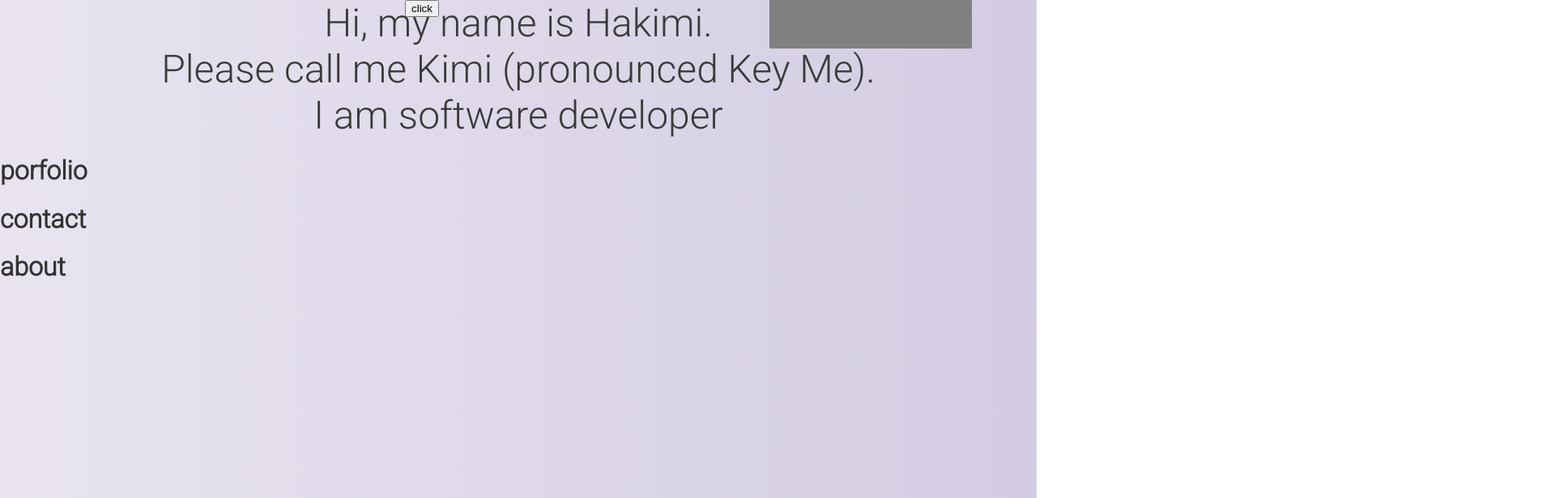
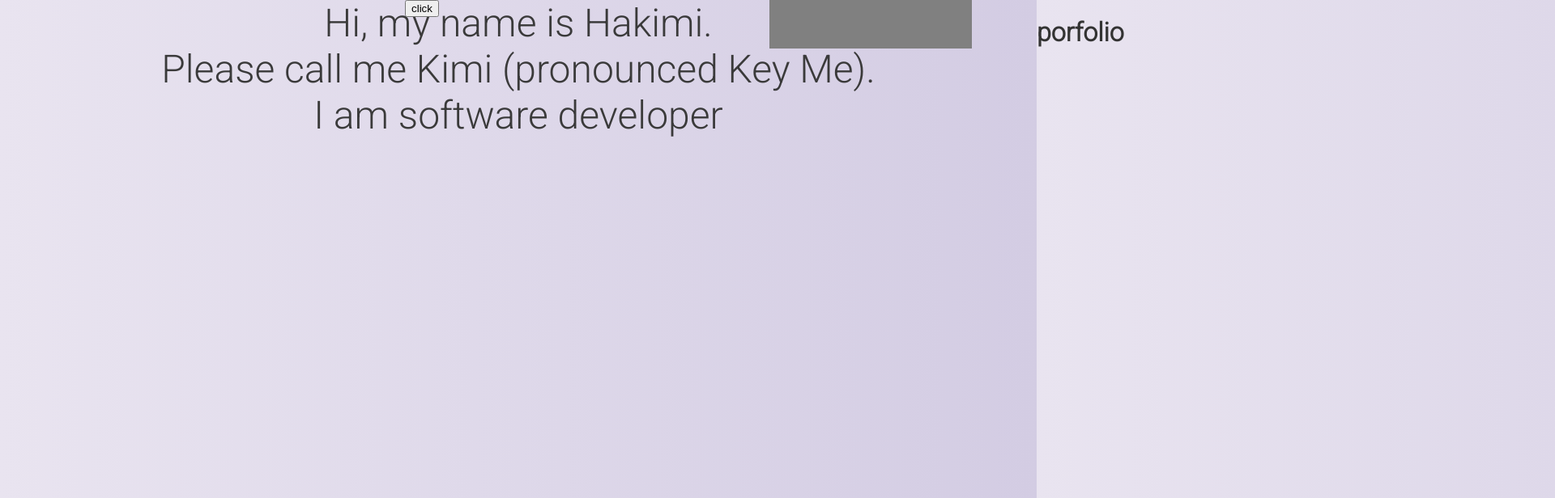
Before and after one commit to hakimihamzan/portfolio-pro, a Svelte app: page / in a window 1280 px wide. Shown: the top 616 px of the page at 81% size, 1920 px wide, since content can reach past the window. Built offline with nearby package versions, Linux system fonts and the light colour scheme.

Commit message:
night code paused

```diff
--- a/public/global.css
+++ b/public/global.css
@@ -6,6 +6,9 @@ body {
   /* overflow-y: hidden; */
   box-sizing: border-box;
   font-family: "Roboto";
+  background: #d3cce3;
+  background: -webkit-linear-gradient(to right, #e9e4f0, #d3cce3);
+  background: linear-gradient(to right, #e9e4f0, #d3cce3);
 }
 a {
   color: #000000;
--- a/src/App.svelte
+++ b/src/App.svelte
@@ -5,12 +5,23 @@
   import Navigation from "./misc/Navigation.svelte";
   import Portfolio from "./portfolio/Portfolio.svelte";
 
+  // ____________Home____________Portfolio____________Contact____________About______________
+  // ____________Home_______________________________________________________________________
+  // ____________________________Portfolio__________________________________________________
+  // _________________________________________________Contact_______________________________
+  // ____________________________________________________________________About______________
+  // If home is active
+  //        Portolio, Contact, About is inactive
+  //        asdfjlksdjlkflkjl
+  // If porfolio is active
+  //        Contact, About, Home is inactive
+  // If contact is active
+  //        About, Home, Portfolio is inactive
+  // If about is active
+  //        Home, Portolio, Contact is inactive
+
   function clickMe() {
-    console.log("clicked");
     document.querySelector(".home").style.transform = `translateX(-100vw)`;
-    // document.querySelector(".porfolio").style.transform = `translateX(-200vw)`;
-    // document.querySelector(".contact").style.transform = `translateX(-300vw)`;
-    // document.querySelector(".about").style.transform = `translateX(-400vw)`;
   }
 </script>
 
@@ -35,9 +46,6 @@
   main {
     width: 100vw;
     height: 100vh;
-    background: #d3cce3;
-    background: -webkit-linear-gradient(to right, #e9e4f0, #d3cce3);
-    background: linear-gradient(to right, #e9e4f0, #d3cce3);
   }
   .home {
     transition: transform 1s;
--- a/src/about/About.svelte
+++ b/src/about/About.svelte
@@ -6,9 +6,9 @@
 
 <style>
   main {
-    /* width: 100vw;
+    width: 100vw;
     height: 100vh;
     position: absolute;
-    transform: translateX(300vw); */
+    transform: translateX(300vw);
   }
 </style>
--- a/src/contact/Contact.svelte
+++ b/src/contact/Contact.svelte
@@ -6,9 +6,9 @@
 
 <style>
   main {
-    /* width: 100vw; */
-    /* height: 100vh; */
-    /* position: absolute; */
-    /* transform: translateX(200vw); */
+    width: 100vw;
+    height: 100vh;
+    position: absolute;
+    transform: translateX(200vw);
   }
 </style>
--- a/src/home/Home.svelte
+++ b/src/home/Home.svelte
@@ -12,8 +12,8 @@
 
 <style>
   main {
-    /* position: absolute; */
-    /* width: 100vw;
-    height: 100vh; */
+    position: absolute;
+    width: 100vw;
+    height: 100vh;
   }
 </style>
--- a/src/portfolio/Portfolio.svelte
+++ b/src/portfolio/Portfolio.svelte
@@ -6,9 +6,9 @@
 
 <style>
   main {
-    /* width: 100vw;
+    width: 100vw;
     height: 100vh;
     position: absolute;
-    transform: translateX(100vw); */
+    transform: translateX(100vw);
   }
 </style>
```
